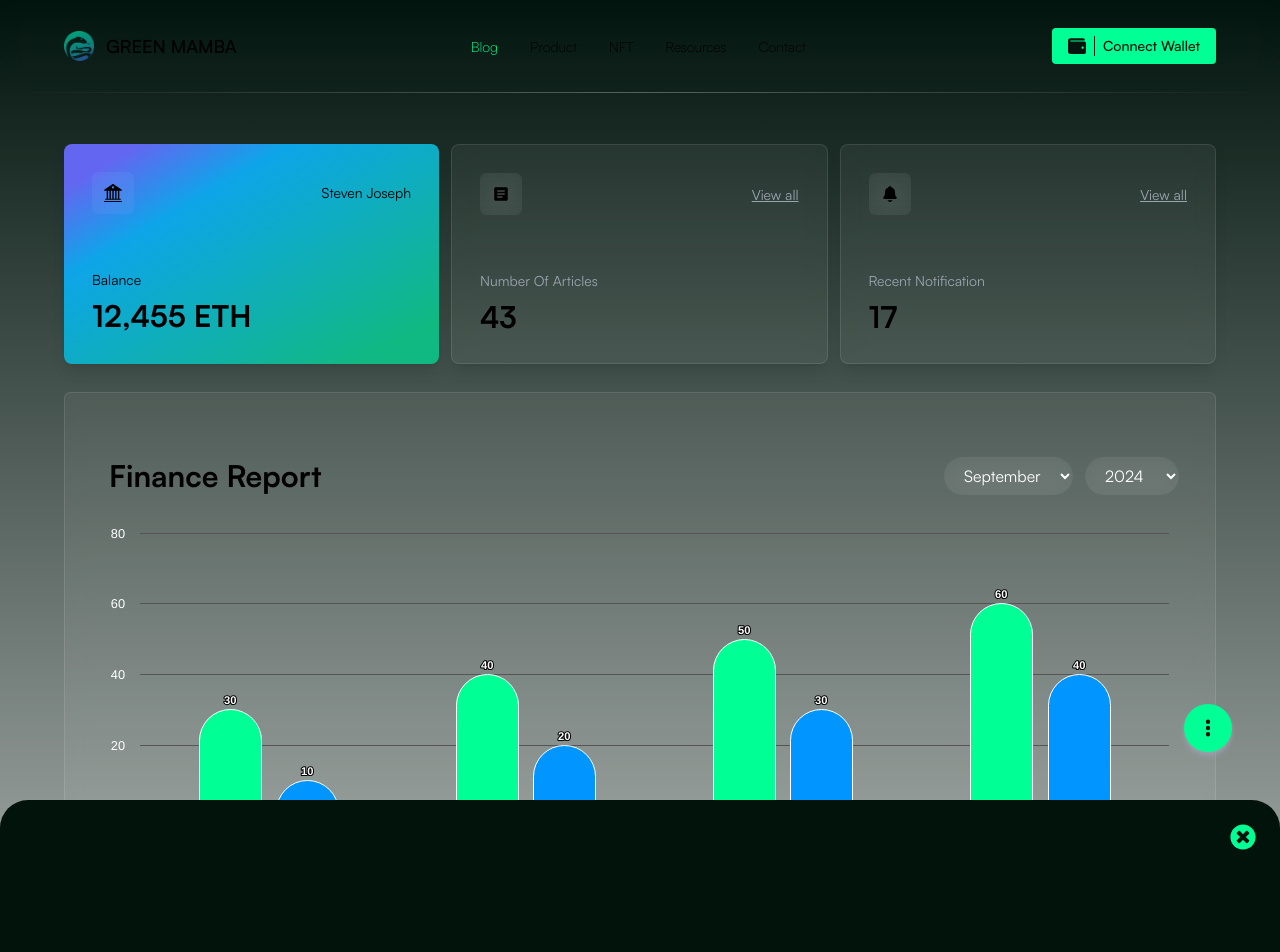
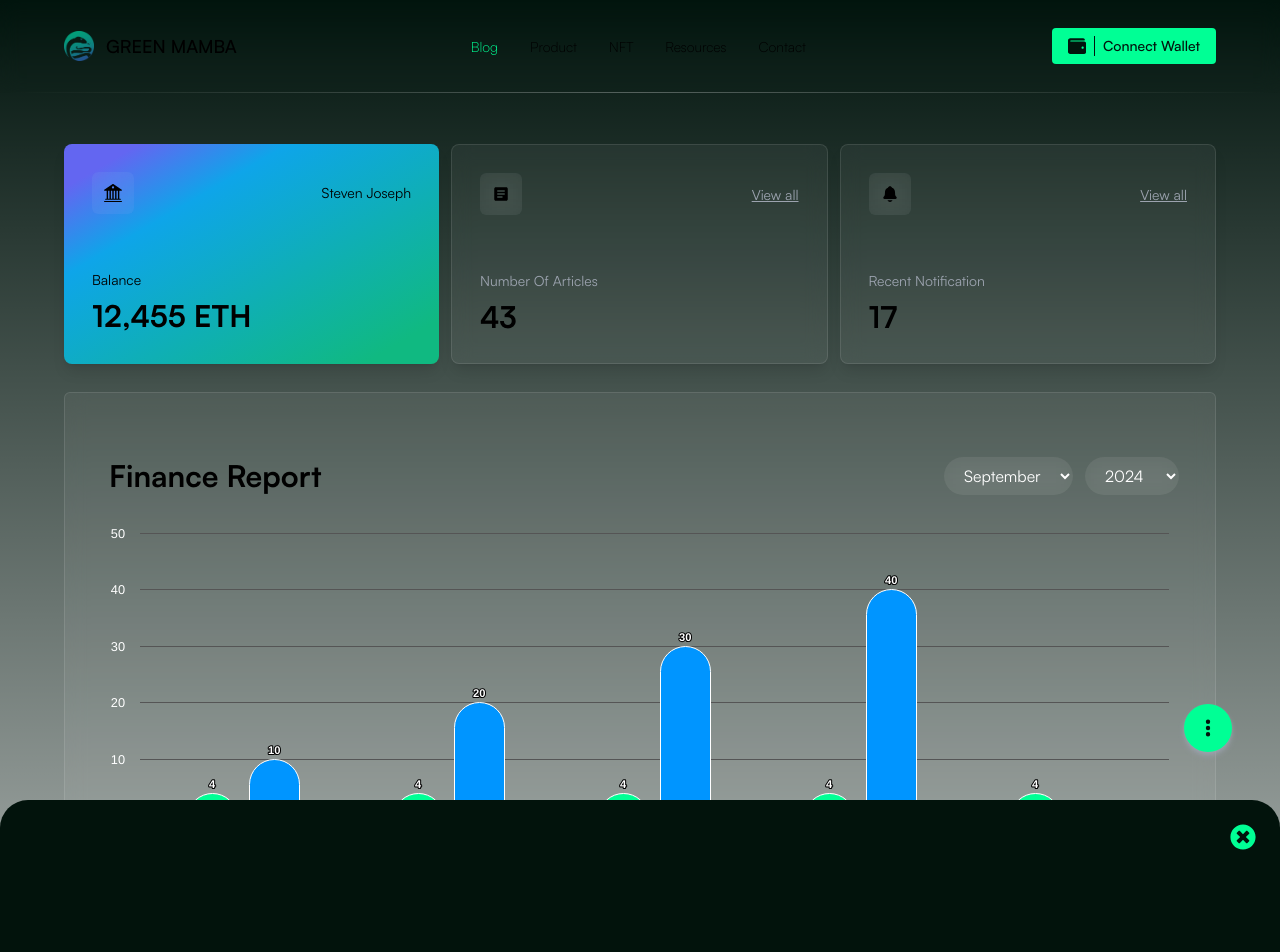
Before and after one commit to Stevolisis/green-mamba, a Next.js app: page /dashboard in a window 1280 px wide. Shown: the top 952 px of the page. Built offline with nearby package versions, Linux system fonts and the light colour scheme.

Commit message:
getChartColumns and dummy_gift set

```diff
--- a/src/app/dashboard/page.tsx
+++ b/src/app/dashboard/page.tsx
@@ -1,14 +1,21 @@
 "use client"
 import HighChart from '@/components/HighChart'
+import { dummy_gifts } from '@/dummy_data'
+import { useAppDispatch } from '@/redux/hooks'
+import { addChart } from '@/redux/slices/chart'
 import Link from 'next/link'
-import React from 'react'
+import React, { useEffect } from 'react'
 import { BsBank2 } from 'react-icons/bs'
 import { IoNotifications } from 'react-icons/io5'
 import { MdArticle } from 'react-icons/md'
 
-type Props = {}
 
-const page = (props: Props) => {
+const page = () => {
+  const dispatch = useAppDispatch();
+  useEffect(()=>{
+    dispatch(addChart({name:"dashboard",title:"Finance Report",data:dummy_gifts}));
+  },[]);
+
   return (
     <div className="px-4 sm:px-16 py-12 font-[SatoshiRegular]">
       <div className='flex justify-between gap-3 flex-wrap sm:flex-nowrap'>
@@ -101,7 +108,7 @@ const page = (props: Props) => {
         </div>
       </div>
 
-      <HighChart/>
+      <HighChart name="dashboard"/>
     </div>
   )
 }
--- a/src/components/Header.tsx
+++ b/src/components/Header.tsx
@@ -19,7 +19,7 @@ const Header = (props: Props) => {
   function handleClick(){
     dispatch(showSlide());
     dispatch(setType({type:"complete_profile"}));
-    dispatch(setAddress("0xAb8483F64d9C6d1EcF9b849Ae677dD3315835cb2"));
+    dispatch(setAddress("0x5B38Da6a701c568545dCfcB03FcB875f56beddC4"));
   }
 
   function handleClick2(){
--- a/src/components/HighChart.tsx
+++ b/src/components/HighChart.tsx
@@ -4,64 +4,12 @@ import HighchartsReact from 'highcharts-react-official';
 import { useAppSelector } from '@/redux/hooks';
 import { selectChartByName } from '@/redux/slices/chart';
 
-
-const HighChart = () => {
-    const chart = useAppSelector(state => selectChartByName(state.charts, "dashboard"));
+interface IProps{
+  name:string
+}
+const HighChart = (props:IProps) => {
+  const chart = useAppSelector(state => selectChartByName(state.charts, props.name));
   const { months, years, currentMonth, currentYear} =useAppSelector(state => state.charts);
-    const options2  = {
-        title: {
-            text: '',
-        },
-        chart:{
-            type:'column',
-            backgroundColor: 'transparent'
-        },
-        xAxis:{
-            title:{
-                text: "Weeks"
-            },
-            categories: chart?.columns,
-            labels: {
-                style: {
-                    color: '#fff'
-                }
-            },
-            gridLineColor: '#555'
-        },
-        yAxis:{
-            title:{
-                text:''
-            },
-            labels: {
-                style: {
-                    color: '#fff'
-                }
-            },
-            gridLineColor: '#555'
-        },
-        plotOptions:{
-            column:{
-                borderRadius: 100,
-                color:"#00ff95",
-                borderColor:"#00ff95"
-            }
-        },
-        series: [
-            {
-                name:'Gifts',
-                data: chart?.rows
-            }
-        ],
-        legend: {
-            itemStyle: {
-              color: '#fff' // Color for the series text in the legend
-            }
-        },
-        accessibility:{
-            enabled:true
-        },
-        credits:false
-    }
 
   const options = {
       title: {
@@ -75,10 +23,10 @@ const HighChart = () => {
         title: {
           text: "Weeks"
         },
-          categories: ['Week 1', 'Week 2', 'Week 3', 'Week 4'], // X-axis categories
+        categories: chart?.columns,
         labels: {
           style: {
-              color: '#fff' // X-axis labels color
+            color: '#fff'
           }
         },
         gridLineColor: '#555'
@@ -89,7 +37,7 @@ const HighChart = () => {
         },
         labels: {
           style: {
-              color: '#fff' // Y-axis labels color
+            color: '#fff'
           }
         },
         gridLineColor: '#555'
@@ -100,38 +48,33 @@ const HighChart = () => {
           dataLabels: {
             enabled: true,
             style: {
-                color: '#fff' // Color of the labels on top of the columns
+              color: '#fff'
             }
           },
-            grouping: true // Ensures columns are grouped
+          grouping: true
         }
       },
       series: [
         {
-            name: 'Gifts', // First column for each category
-            data: [30, 40, 50, 60], // Sample data for Type A
-            color: '#00ff95' // Custom color for this series
+          name: 'Gifts',
+          data: chart?.rows,
+          color: '#00ff95'
         },
-        //   {
-        //     name: 'Gifts Type B', // Second column for each category
-        //     data: [20, 30, 40, 50], // Sample data for Type B
-        //     color: '#ff0095' // Custom color for this series
-        //   },
         {
-            name: 'No of Articles', // Third column for each category
-            data: [10, 20, 30, 40], // Sample data for Type C
-            color: '#0095ff' // Custom color for this series
+          name: 'No of Articles',
+          data: [10, 20, 30, 40],
+          color: '#0095ff'
         }
       ],
       legend: {
         itemStyle: {
-            color: '#fff' // Color for the series text in the legend
+          color: '#fff'
         }
       },
       accessibility: {
         enabled: true
       },
-        credits: false // Disable the Highcharts credits text
+      credits: false
   };
 
 
--- a/src/redux/slices/chart.tsx
+++ b/src/redux/slices/chart.tsx
@@ -1,11 +1,12 @@
-import { createSlice } from "@reduxjs/toolkit";
+import { PayloadAction, createSlice } from "@reduxjs/toolkit";
+import { IBlog, IDummyGift } from "../../dummy_data";
+import { getChartColumns, getChartRows } from "@/utils/chart-utils";
 
 type chartItem = {
     name: string;
     title: string;
     columns: number[];
     rows: number[];
-    date: number;
 }
 
 interface IInitialstate{
@@ -15,35 +16,36 @@ interface IInitialstate{
     months: string[];
     years: number[];
 }
+
 const initialState:IInitialstate = {
-    charts : [
-        {
-            name: "dashboard",
-            title:"Finance Report",
-            columns:[
-                1,2,3,4
-            ],
-            rows:[
-                12,8,44,20
-            ],
-            date:1723905599
-        }
-    ],
+    charts : [],
     currentMonth: new Date().getMonth(),
     currentYear: new Date().getFullYear(),
-    months :[
-        "January", "February", "March", "April", "May", "June",
-        "July", "August", "September", "October", "November", "December"
-    ],
+    months :["January", "February", "March", "April", "May", "June", "July", "August", "September", "October", "November", "December"],
     years : Array.from({ length: new Date().getFullYear() - 1990 + 1 }, (v, i) => i + 1990)
 }
+
+
+
+
 
 export const chartSlice = createSlice({
     name: "chart",
     initialState,
     reducers:{
-        addChart: (state,{payload}):void=>{
-            state.charts = [...state.charts, payload];
+        addChart: (state, { payload}):void=>{
+            const { name, title, data} = payload as { name: string; title: string; data: IDummyGift[] };;
+            const getColumn:number[] = getChartColumns(state.currentMonth, state.currentYear);
+            const getRows:number[] = getChartRows(state.currentMonth, state.currentYear, data);
+            const newArr = state.charts.filter(chart=> chart.name !== name);
+            const newChart = {
+                name: name,
+                title: title,
+                columns: getColumn,
+                rows: getRows,
+            };
+            newArr.push(newChart);
+            state.charts = newArr;
         },
 
     }
--- a/src/utils/chart-utils.tsx
+++ b/src/utils/chart-utils.tsx
@@ -1,3 +1,4 @@
+import { RootState, store } from "@/redux/store";
 
 
 export function getWeekOfMonth(date:any) {
@@ -12,6 +13,38 @@ export function getWeekOfMonth(date:any) {
 }
 
 
-export function setChartColumns(){
 
+export function getChartColumns(month:number, year:number):number[]{
+  const firstDayOfMonth:Date = new Date(year, month, 1);
+	const lastDayOfMonth:Date = new Date(year, month + 1, 0);
+
+	const firstDayOfWeek:number = firstDayOfMonth.getDay();
+	const lastDayOfMonthDate:number = lastDayOfMonth.getDate();
+
+	const totalDays:number = firstDayOfWeek + lastDayOfMonthDate;
+	const totalWeeks:number = Math.ceil(totalDays / 7);
+
+  const column = [];
+  let index:number = 1;
+
+  while(index < totalWeeks + 1){
+    column.push(index);
+    index ++;
+  }
+
+  return column;
 }
+
+
+type WithCreatedAt = { createdAt: number };
+export function getChartRows<T extends WithCreatedAt>(month:number, year:number, data:T[]):number[] {
+  const number_of_weeks:number[] = getChartColumns(month, year);
+
+  const rowArr:number[] = new Array(number_of_weeks.length).fill(4);
+
+  data.map((item, i) => {
+
+  })
+
+  return rowArr;
+}
--- a/src/utils/fomateDate.tsx
+++ b/src/utils/fomateDate.tsx
@@ -4,9 +4,9 @@ export const formatDate = (time:number):string => {
     const date: Date = new Date(timestamp * 1000);
 
     const formattedDate: string = date.toLocaleDateString("en-US", {
-    month: "short",
-    day: "numeric",
-    year: "numeric"
+        month: "short",
+        day: "numeric",
+        year: "numeric"
     });
 
     return formattedDate;
```
Also changed, not shown: src/dummy_data.tsx (+108 -0 lines). Lines whose indentation alone changed are shown as unchanged.
